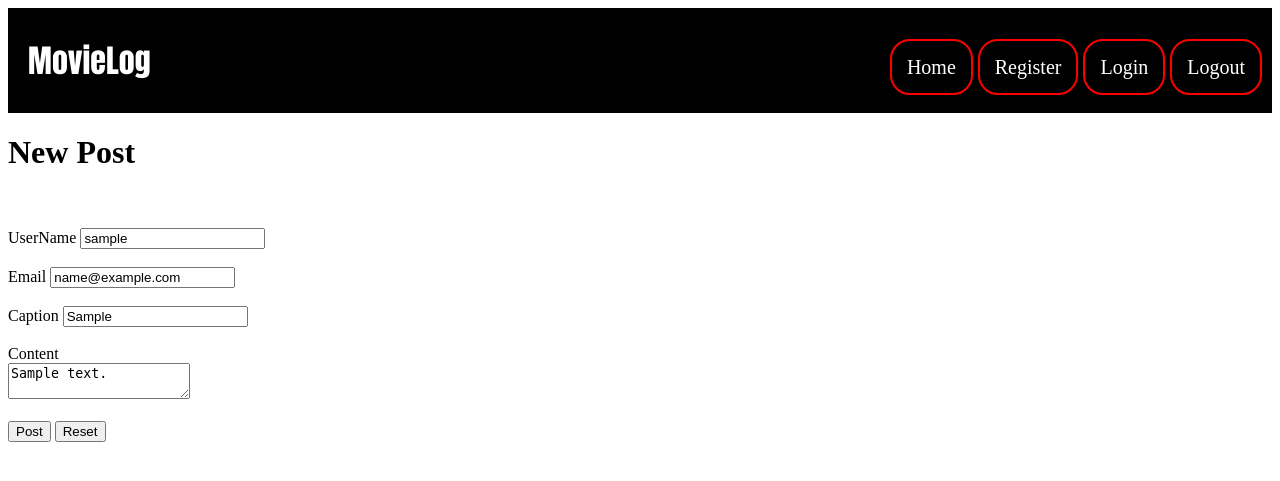
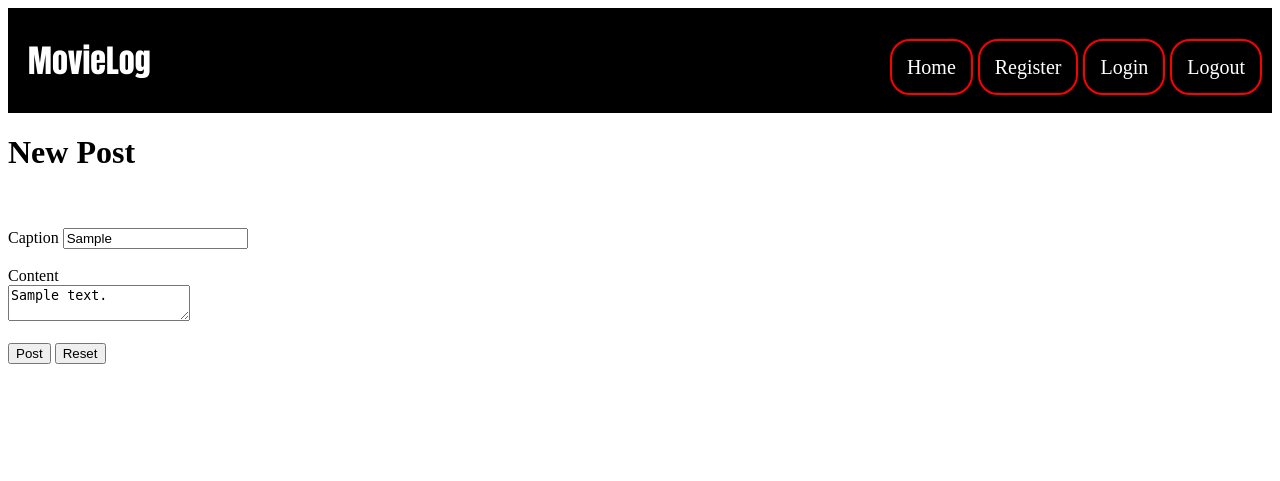
Before and after one commit to B-a-b-u/MoviLog, a Django app: page /update_post/1 in a window 1280 px wide. Shown: the top 481 px of the page. Run offline with Django 5.2, Linux system fonts and the light colour scheme; a user stored in the database is signed in; tables that the repository leaves empty hold one stand-in row (values such as "Sample post").

Commit message:
Added Comment update and delete functionality

```diff
--- a/movieapp/templates/movieapp/update_post.html
+++ b/movieapp/templates/movieapp/update_post.html
@@ -8,13 +8,6 @@
                 {% csrf_token %}
                 <br><br>
 
-                <label for="username">UserName</label>
-                <input type="text" name="username" value="{{current_post.user_name}}">
-                <br><br>
-
-                <label for="email">Email</label>
-                <input type="email" name="email" value="{{current_post.email}}">
-                <br><br>
 
                 <label for="caption">Caption</label>
                 <input type="text" name="caption" value="{{current_post.caption}}">
--- a/movieapp/urls.py
+++ b/movieapp/urls.py
@@ -11,4 +11,8 @@ urlpatterns = [
     path("add_post/", views.add_post, name="add_post"),
     path("like_post/<int:pk>/", views.like_post, name="like_post"),  # New URL pattern for liking a post
     path("add_comment/<int:pk>/", views.add_comment, name="add_comment"),  # New URL pattern for adding
+   path("update_comment/<int:pk>/", views.update_comment, name="update_comment"),
+   path("delete_comment/<int:pk>/", views.delete_comment, name="delete_comment"),
+
+
 ]
--- a/movieapp/views.py
+++ b/movieapp/views.py
@@ -51,10 +51,51 @@ def like_post(request, pk):
 def add_comment(request, pk):
     if request.method == "POST":
         post = Post.objects.get(id=pk)
-        commenter_name = request.POST.get("commenter_name")
+        commenter_name = request.user.username
         comment_text = request.POST.get("comment_text")
         Comment.objects.create(post=post, commenter_name=commenter_name, comment=comment_text)
+        return HttpResponseRedirect(reverse("individual_post",args=[str(pk)]))
+
+def update_comment(request, pk):
+    comment = Comment.objects.get(id=pk)
+
+    # Check if the request method is POST and if the user is authenticated and the author of the comment
+    if request.method == "POST" and  request.user.is_authenticated and comment.commenter_name == request.user.username:
+        # Get the updated comment text from the form
+        updated_comment_text = request.POST.get("updated_comment_text")
+
+        # Update the comment
+        comment.comment = updated_comment_text
+        comment.save()
+
+        messages.success(request, "Comment updated successfully")
         return redirect("home")
+    else:
+        messages.error(request, "You are not authorized to update this comment")
+
+    return render(request, "movieapp/update_comment.html",{"comment":comment})
+
+def delete_comment(request, pk):
+    # Check if the user is authenticated
+    if request.user.is_authenticated:
+        try:
+            # Fetch the comment to be deleted
+            comment = Comment.objects.get(id=pk)
+
+            # Check if the user is the author of the comment
+            if comment.commenter_name == request.user.username:
+                comment.delete()
+                messages.success(request, "Comment deleted successfully")
+            else:
+                messages.error(request, "You are not authorized to delete this comment")
+        except Comment.DoesNotExist:
+            messages.error(request, "The comment you are trying to delete does not exist")
+    else:
+        messages.error(request, "You need to login first")
+
+    return redirect("home")
+
+
 
 # view for login page
 def login_user(request):
@@ -101,7 +142,7 @@ def delete_post(request, pk):
         post = Post.objects.get(id=pk)
 
         # User can only delete the post if he posted that post
-        if request.user.email == post.email:
+        if request.user.email == post.email and request.user.username == post.user_name:
             post.delete()
             messages.success(request, "Post deleted successfully")
             return redirect("home")
@@ -127,8 +168,8 @@ def add_post(request):
         if request.method == "POST":
 
             # getting variables from form
-            username = request.POST.get("username")
-            email = request.POST.get("email")
+            username = request.user.username
+            email = request.user.email
             caption = request.POST.get("caption")
             content = request.POST.get("content")
 
@@ -157,16 +198,16 @@ def update_post(request, pk):
         # fetching current data
         current_post = Post.objects.get(id=pk)
 
-        if request.method == "POST":
+        if request.method == "POST" and request.user.username == current_post.user_name and request.user.email == current_post.email :
             # getting variables from form
-            username = request.POST.get("username")
-            email = request.POST.get("email")
+            # username = current_post.user_name
+            # email = current_post.email
             caption = request.POST.get("caption")
             content = request.POST.get("content")
 
             # updating variables to Database
-            current_post.user_name = username
-            current_post.email = email
+            # current_post.user_name = username
+            # current_post.email = email
             current_post.caption = caption
             current_post.content = content
             current_post.save()
```
Also changed, not shown: movieapp/templates/movieapp/post.html (+7 -5 lines), movieapp/templates/movieapp/update_comment.html (added, +8 -0 lines).
